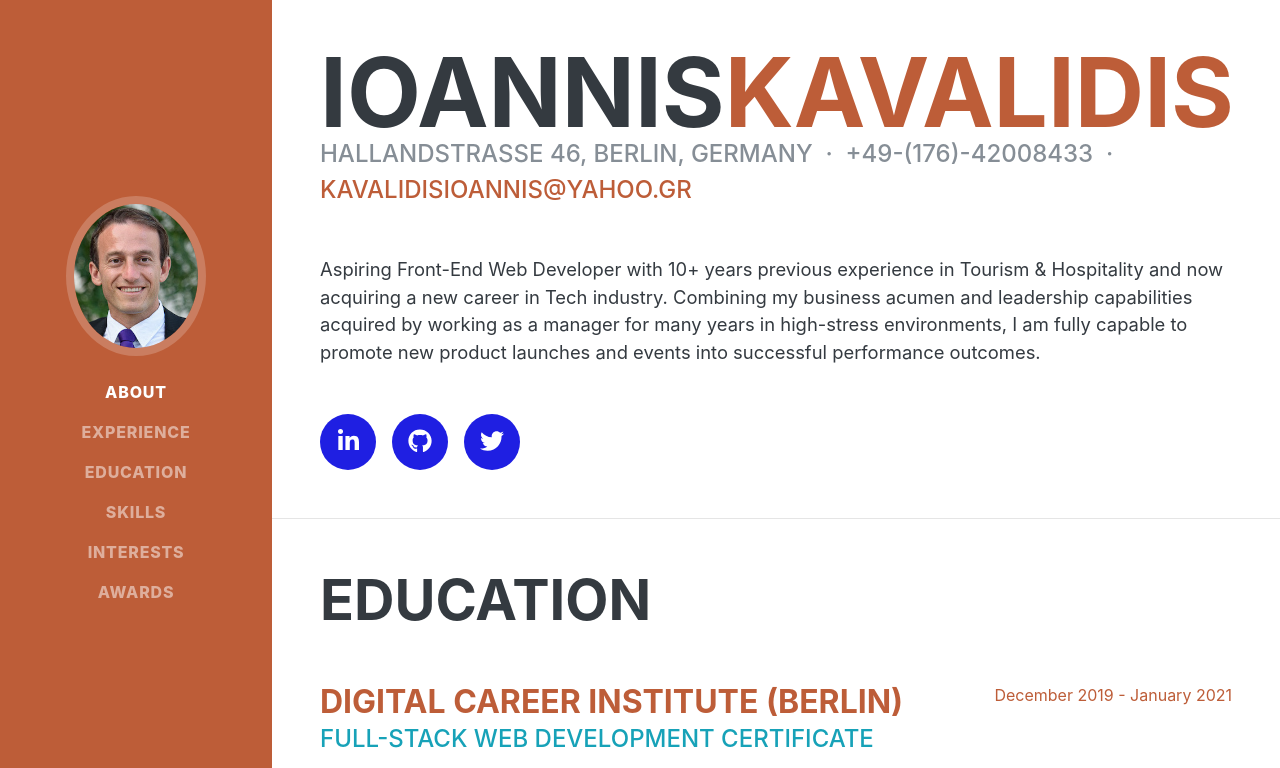
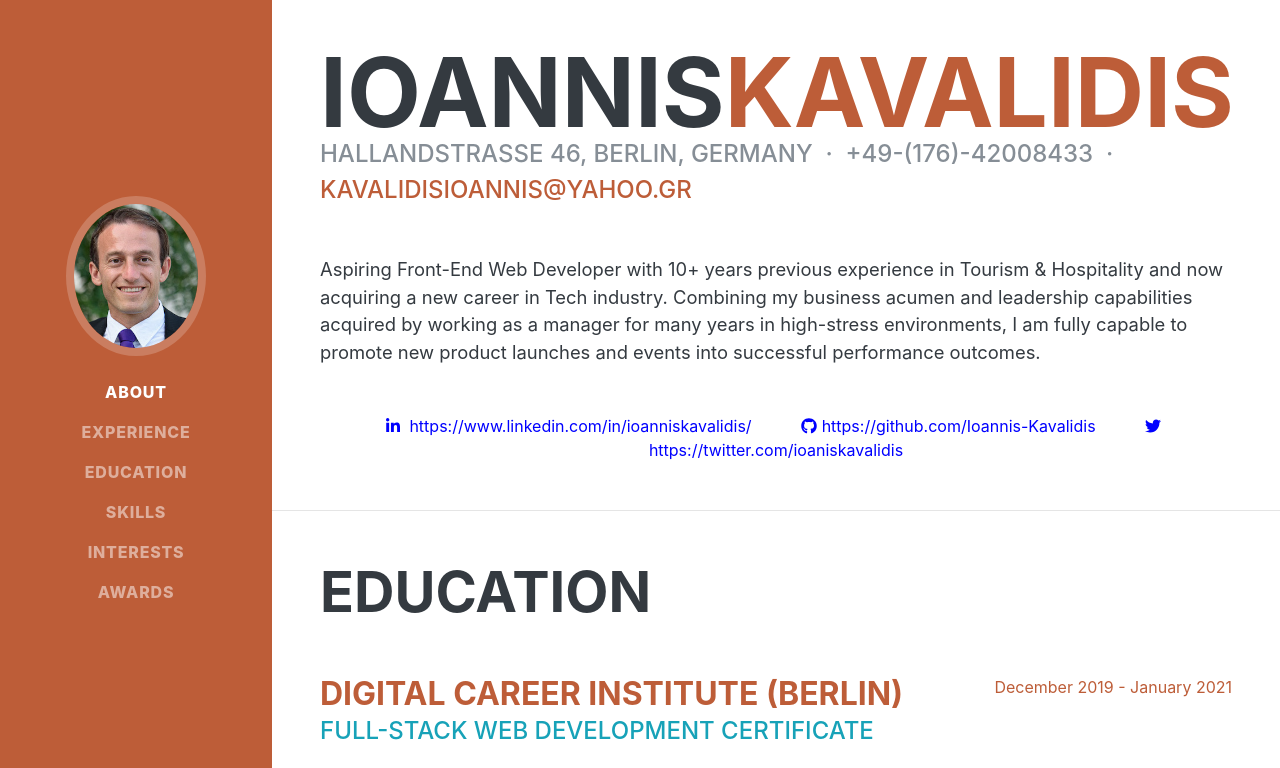
Before and after one commit to Ioannis-Kavalidis/my-react-resume, a React (Create React App) app: page / in a window 1280 px wide. Shown: the top 768 px of the page. Built offline with nearby package versions, Linux system fonts and the light colour scheme; a web font is replaced by a local one.

Commit message:
additions in the AboutSection

```diff
--- a/src/components/SocialIcons/SocialIcons.jsx
+++ b/src/components/SocialIcons/SocialIcons.jsx
@@ -1,23 +1,31 @@
-import React from "react";
-import { FontAwesomeIcon } from "@fortawesome/react-fontawesome";
-import {
-  faGithub,
-  faLinkedinIn,
-  faTwitter,
-} from "@fortawesome/free-brands-svg-icons";
+import React from 'react';
+import { FontAwesomeIcon } from '@fortawesome/react-fontawesome';
+import { faGithub, faLinkedinIn, faTwitter } from '@fortawesome/free-brands-svg-icons';
 
 const SocialIcons = () => (
-  <div className="social-icons">
-    <a href="https://www.linkedin.com/in/ioanniskavalidis/">
-      <FontAwesomeIcon icon={faLinkedinIn} />
-    </a>
-    <a href="https://github.com/Ioannis-Kavalidis">
-      <FontAwesomeIcon icon={faGithub} />
-    </a>
-    <a href="https://twitter.com/ioaniskavalidis">
-      <FontAwesomeIcon icon={faTwitter} />
-    </a>
-  </div>
+    <div className="social-icons">
+        <a href="https://www.linkedin.com/in/ioanniskavalidis/"></a>
+        <FontAwesomeIcon icon={faLinkedinIn} />
+        &nbsp; https://www.linkedin.com/in/ioanniskavalidis/ &nbsp; &nbsp;&nbsp; &nbsp;&nbsp; &nbsp;
+        <a href="https://github.com/Ioannis-Kavalidis"></a>&nbsp;
+        <FontAwesomeIcon icon={faGithub} /> https://github.com/Ioannis-Kavalidis &nbsp; &nbsp;
+        &nbsp; &nbsp;&nbsp; &nbsp;
+        <a href="https://twitter.com/ioaniskavalidis"></a>
+        <FontAwesomeIcon icon={faTwitter} />
+        &nbsp; https://twitter.com/ioaniskavalidis
+    </div>
+
+    // <div className="social-icons">
+    //     <a href="https://www.linkedin.com/in/ioanniskavalidis/">
+    //         <FontAwesomeIcon icon={faLinkedinIn} />
+    //     </a>
+    //     <a href="https://github.com/Ioannis-Kavalidis">
+    //         <FontAwesomeIcon icon={faGithub} />
+    //     </a>
+    //     <a href="https://twitter.com/ioaniskavalidis">
+    //         <FontAwesomeIcon icon={faTwitter} />
+    //     </a>
+    // </div>
 );
 
 export default SocialIcons;
--- a/src/components/SocialIcons/SocialIcons.scss
+++ b/src/components/SocialIcons/SocialIcons.scss
@@ -1,22 +1,27 @@
+// .social-icons {
+//  a {
+//     background-color: rgb(31, 31, 226);
+//     border-radius: 100%;
+//     color: $white !important;
+//     display: inline-block;
+//      font-size: 1.5rem;
+//     height: 3.5rem;
+//     line-height: 3.5rem;
+//     margin-right: 1rem;
+//     text-align: center;
+//     width: 3.5rem;
+
+//     &:last-child {
+//       margin-right: 0;
+//     }
+
+//     &:hover {
+//       background-color: $primary;
+//     }
+//   }
+// }
+
 .social-icons {
-  a {
-    background-color: rgb(31, 31, 226);
-    border-radius: 100%;
-    color: $white !important;
-    display: inline-block;
-    font-size: 1.5rem;
-    height: 3.5rem;
-    line-height: 3.5rem;
-    margin-right: 1rem;
+    color: blue;
     text-align: center;
-    width: 3.5rem;
-
-    &:last-child {
-      margin-right: 0;
-    }
-
-    &:hover {
-      background-color: $primary;
-    }
-  }
 }
```
